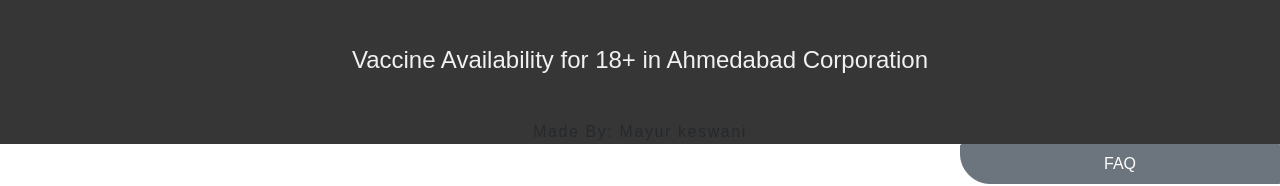
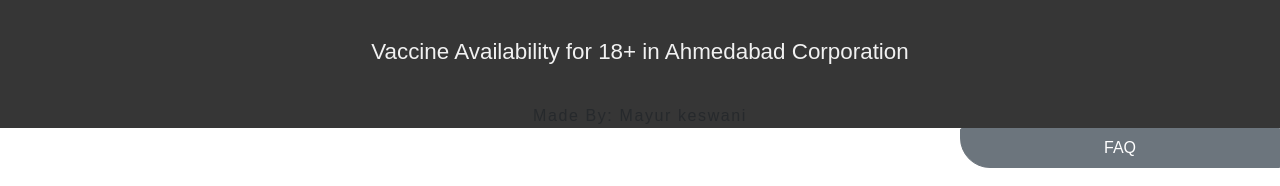
Before and after one commit to mayur-keswani/AHM-Corporation-CoWIN, a React (Create React App) app: page / in a window 1280 px wide. Shown: the top 186 px of the page. Built offline with nearby package versions, Linux system fonts and the light colour scheme; no server answers; a web font is replaced by a local one.

Commit message:
fixing header

```diff
--- a/src/styles.css
+++ b/src/styles.css
@@ -7,9 +7,9 @@
 header , footer {
   background-color: #363636;
   color: #f1f1f1;
-  font-size: 1.5rem;
+  font-size: 1.4rem;
   font-family: cursive;
-  height: 15vh;
+  height: 13vh;
   display: flex;
   align-items: center;
   justify-content: center;
@@ -38,6 +38,7 @@ header , footer {
   margin-top: 0px;
   width: 100%;
   height: 70vh;
+
 }
 .message-box {
   width: 50%;
```
